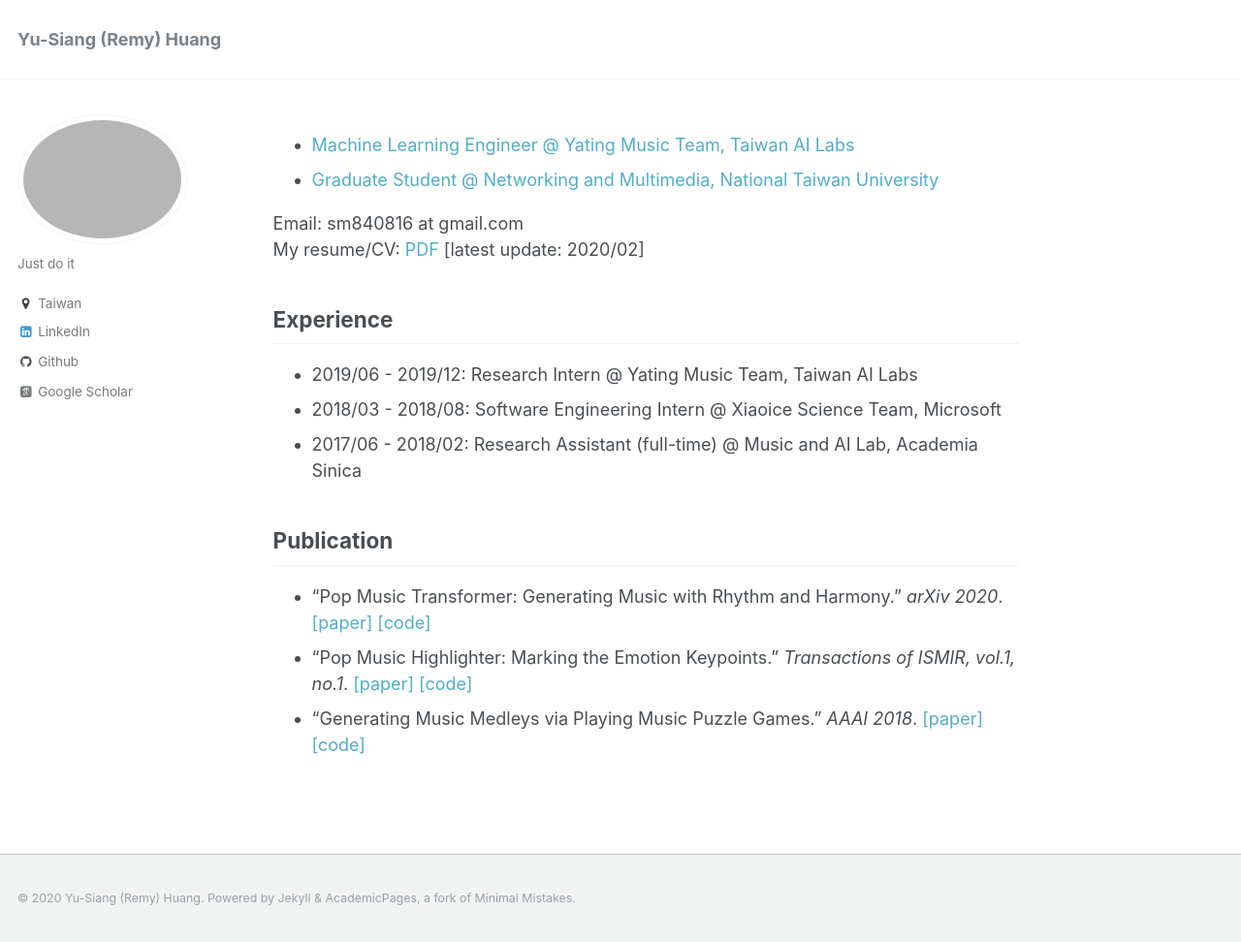
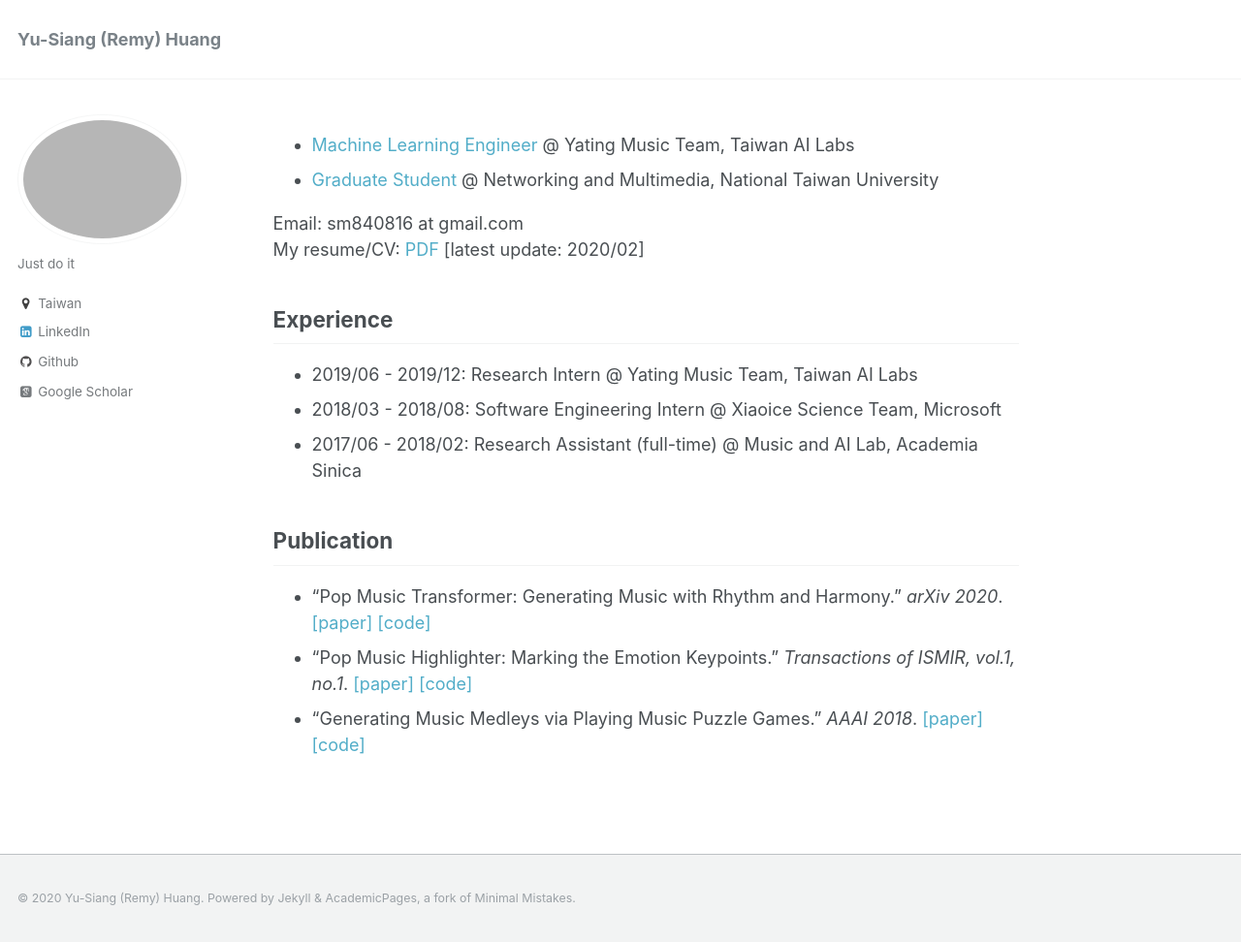
Before and after one commit to remyhuang/remyhuang.github.io, a Jekyll site: the page built from _pages/about.md, in a window 1280 px wide and 972 px high. Shown: the whole window at 97% size. Built offline with Jekyll 4.4.1, drawn with Linux system fonts in a browser that asks for light colours; some web fonts are replaced.

```diff
--- a/_pages/about.md
+++ b/_pages/about.md
@@ -7,8 +7,8 @@ redirect_from:
   - /about.html
 
 ---
-- [Machine Learning Engineer @ Yating Music Team, Taiwan AI Labs](https://ailabs.tw/) <br />
-- [Graduate Student @ Networking and Multimedia, National Taiwan University](https://www.inm.ntu.edu.tw/main.php) <br />
+- [Machine Learning Engineer](https://ailabs.tw/) @ Yating Music Team, Taiwan AI Labs <br />
+- [Graduate Student](https://www.inm.ntu.edu.tw/main.php) @ Networking and Multimedia, National Taiwan University <br />
 
 Email: sm840816 at gmail.com <br />
 My resume/CV: [PDF](https://remyhuang.github.io/files/huang_cv.pdf) \[latest update: 2020/02\] <br />
```
